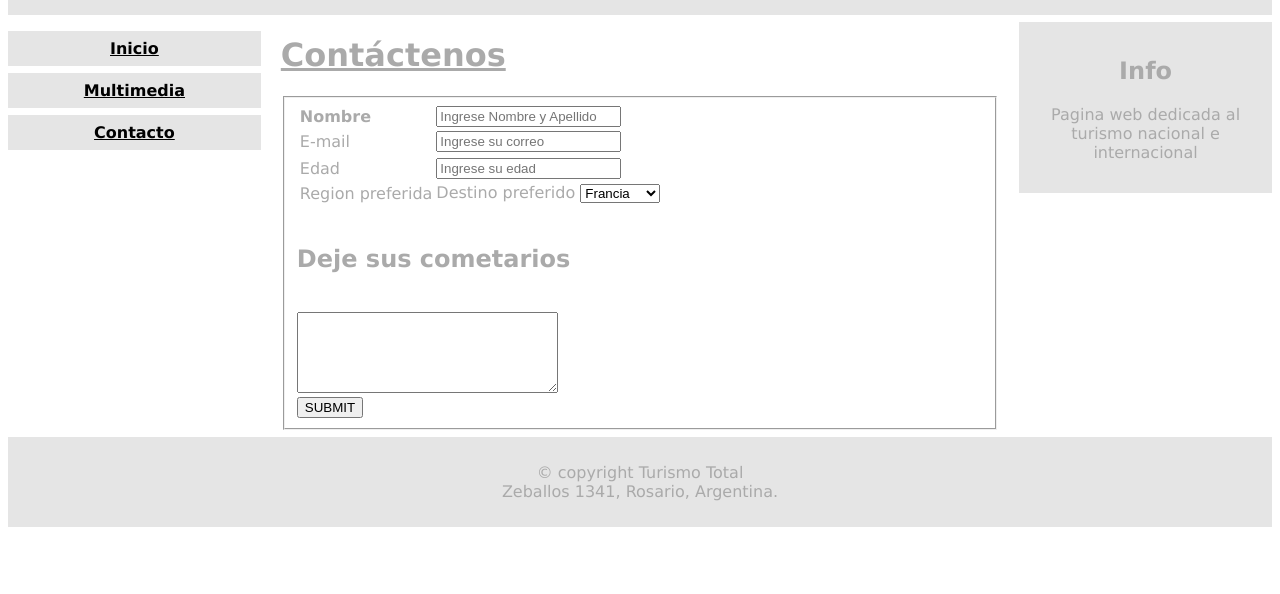
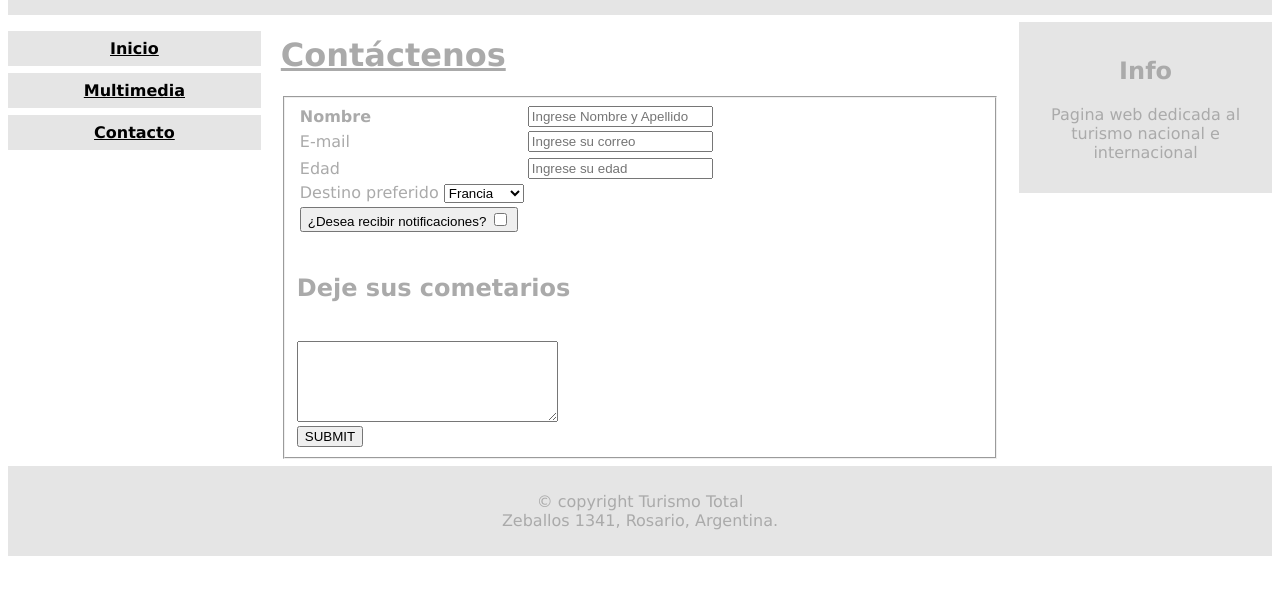
Before and after one commit to Nahue430/utn-labcomII-practices, a plain HTML site: page U02P03/contact.html in a window 1280 px wide. Shown: the part 104-698 px from the top of the page. Drawn offline with Linux system fonts and the light colour scheme.

Commit message:
Practica 03 finalizada

```diff
--- a/U02P03/contact.html
+++ b/U02P03/contact.html
@@ -51,7 +51,7 @@
                             </td>
                         </tr>
                         <tr>
-                            <td><label for="Region preferida">Region preferida</label></td>
+
                             <td>
                                 <label for="Destino preferido">Destino preferido</label>
                                 <select name="Destino preferido" id="Destino preferido">
@@ -61,7 +61,14 @@
                                 </select>
                             </td>
                         </tr>
-
+                        <tr>
+                            <td>
+                                <button>
+                                    <label for="Recibir notificaciones">¿Desea recibir notificaciones?</label>
+                                    <input type="checkbox" name="checkbox" id="checkbox">
+                                </button>
+                            </td>
+                        </tr>
 
 
 
```
